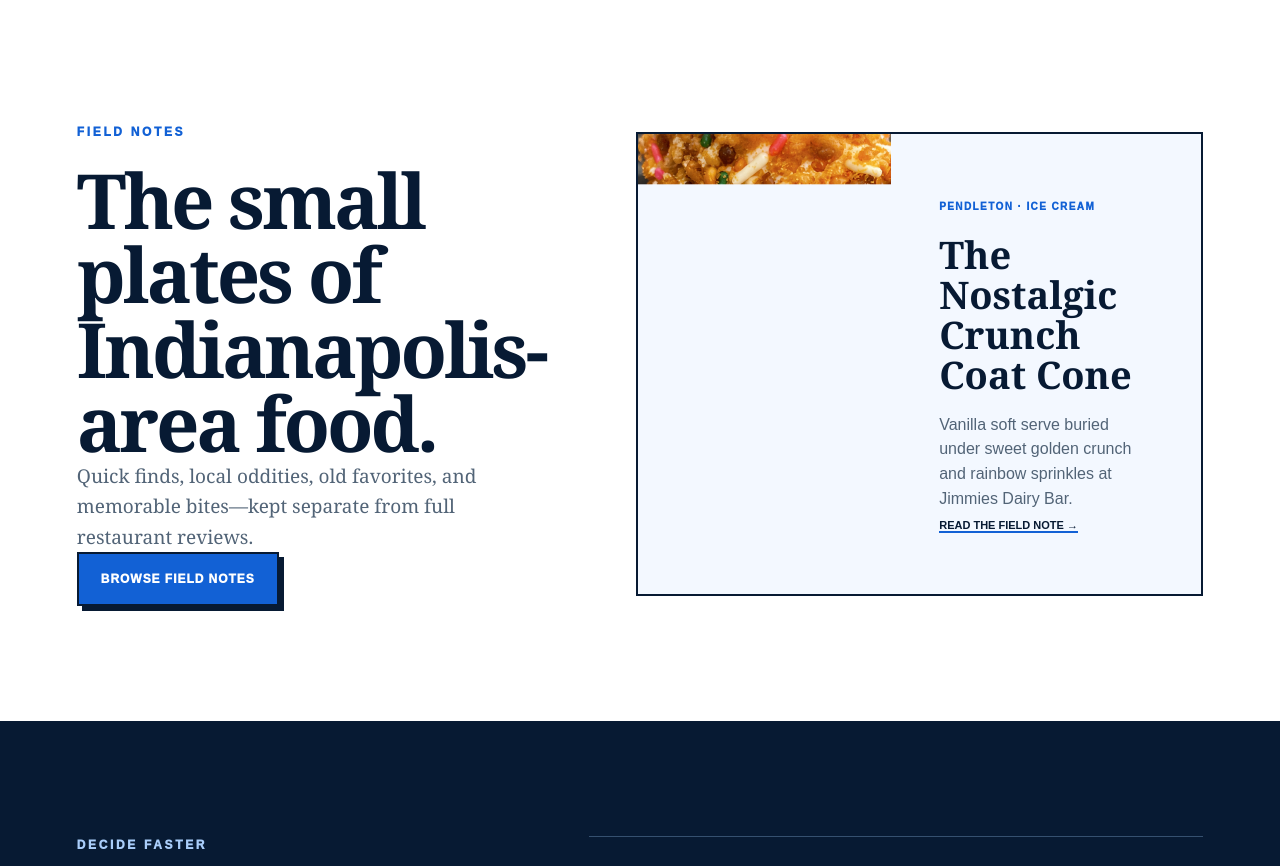
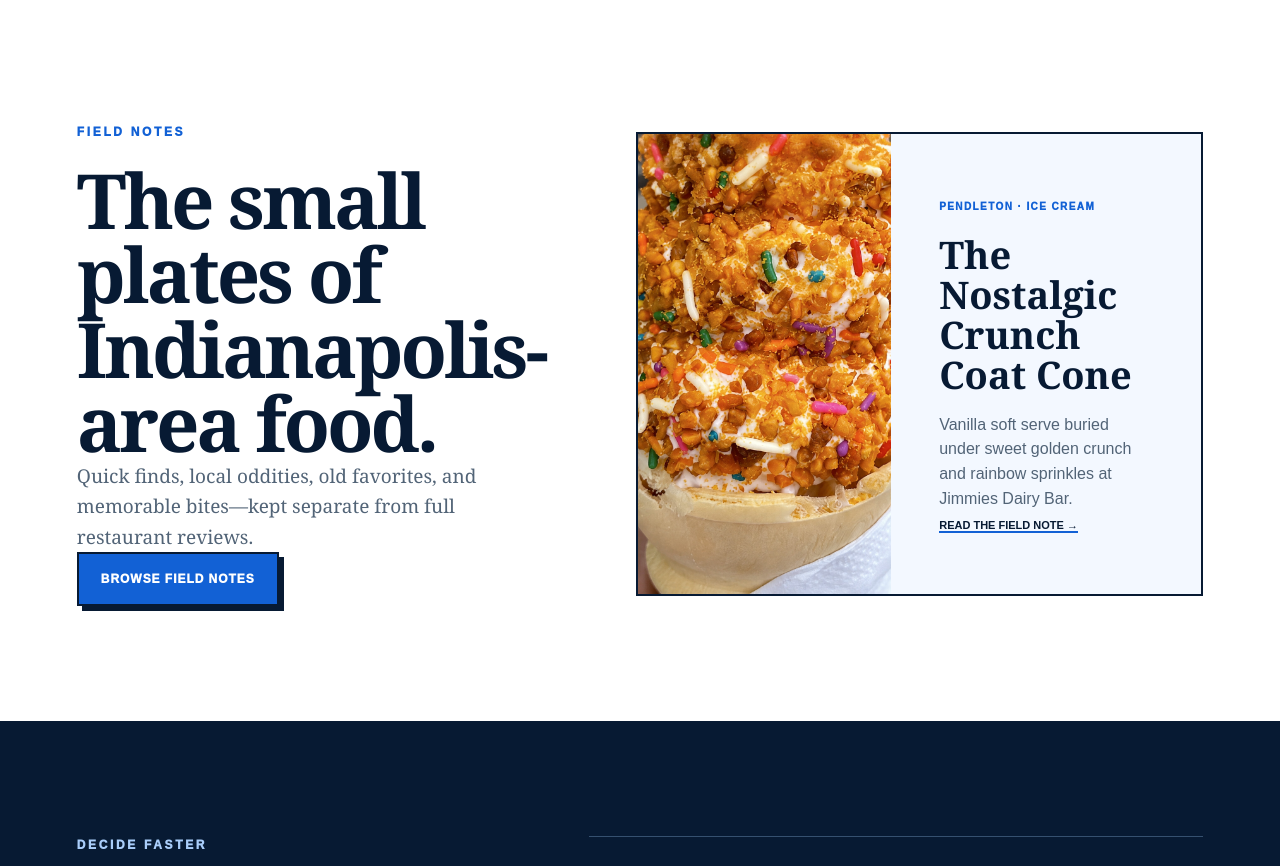
Before and after one commit to mattpom/bestaurantsindy, a Next.js app: page / in a window 1280 px wide. Shown: the part 1980-2846 px from the top of the page. Built offline with nearby package versions, Linux system fonts and the light colour scheme.

Commit message:
Replace cone PNG with browser-safe JPEG

```diff
--- a/app/field-notes/page.tsx
+++ b/app/field-notes/page.tsx
@@ -1,6 +1,6 @@
 import { SiteHeader, SiteFooter } from "../../components/SiteChrome";
 export const metadata={title:"Field Notes | BestaurantsIndy",description:"Consider it the small plates of Indianapolis-area food: quick finds, local oddities, old favorites, and other bites worth remembering."};
 const notes=[
-{title:"The Nostalgic Crunch Coat Cone",place:"JIMMIES DAIRY BAR · PENDLETON",image:"/jimmies-crunch-coat.png",href:"/field-notes/crunch-coat-cone",summary:"Vanilla soft serve buried under sweet golden crunch and rainbow sprinkles—the kind of cone that tastes like an Indiana summer."}
+{title:"The Nostalgic Crunch Coat Cone",place:"JIMMIES DAIRY BAR · PENDLETON",image:"/jimmies-crunch-coat.jpg",href:"/field-notes/crunch-coat-cone",summary:"Vanilla soft serve buried under sweet golden crunch and rainbow sprinkles—the kind of cone that tastes like an Indiana summer."}
 ];
 export default function Page(){return <main><SiteHeader/><section className="pageHero"><p className="eyebrow">FIELD NOTES</p><h1>Consider it the small plates of Indianapolis-area food.</h1><p>Quick finds, local oddities, old favorites, and memorable bites that deserve attention without becoming full restaurant reviews.</p></section><section className="contentPage fieldNoteGrid">{notes.map(note=><a className="fieldNoteCard" href={note.href} key={note.title}><img src={note.image} alt={note.title}/><div><span>{note.place}</span><h2>{note.title}</h2><p>{note.summary}</p><b>Read the Field Note →</b></div></a>)}</section><SiteFooter/></main>}
--- a/app/page.tsx
+++ b/app/page.tsx
@@ -47,7 +47,7 @@ export default function Home() {
 
     <section className="fieldNotesHome section">
       <div className="fieldNotesIntro"><p className="eyebrow">FIELD NOTES</p><h2>The small plates of Indianapolis-area food.</h2><p>Quick finds, local oddities, old favorites, and memorable bites—kept separate from full restaurant reviews.</p><a className="button red" href="/field-notes">Browse Field Notes</a></div>
-      <a className="fieldNotesFeature" href="/field-notes/crunch-coat-cone"><img src="/jimmies-crunch-coat.png" alt="Crunch Coat cone at Jimmies Dairy Bar in Pendleton" /><div><span>PENDLETON · ICE CREAM</span><h3>The Nostalgic Crunch Coat Cone</h3><p>Vanilla soft serve buried under sweet golden crunch and rainbow sprinkles at Jimmies Dairy Bar.</p><b>Read the Field Note →</b></div></a>
+      <a className="fieldNotesFeature" href="/field-notes/crunch-coat-cone"><img src="/jimmies-crunch-coat.jpg" alt="Crunch Coat cone at Jimmies Dairy Bar in Pendleton" /><div><span>PENDLETON · ICE CREAM</span><h3>The Nostalgic Crunch Coat Cone</h3><p>Vanilla soft serve buried under sweet golden crunch and rainbow sprinkles at Jimmies Dairy Bar.</p><b>Read the Field Note →</b></div></a>
     </section>
 
     <section className="guides section" id="guides">
```
Also changed, not shown: app/field-notes/crunch-coat-cone/page.tsx (+1 -1 lines), public/jimmies-crunch-coat.jpg (added).
